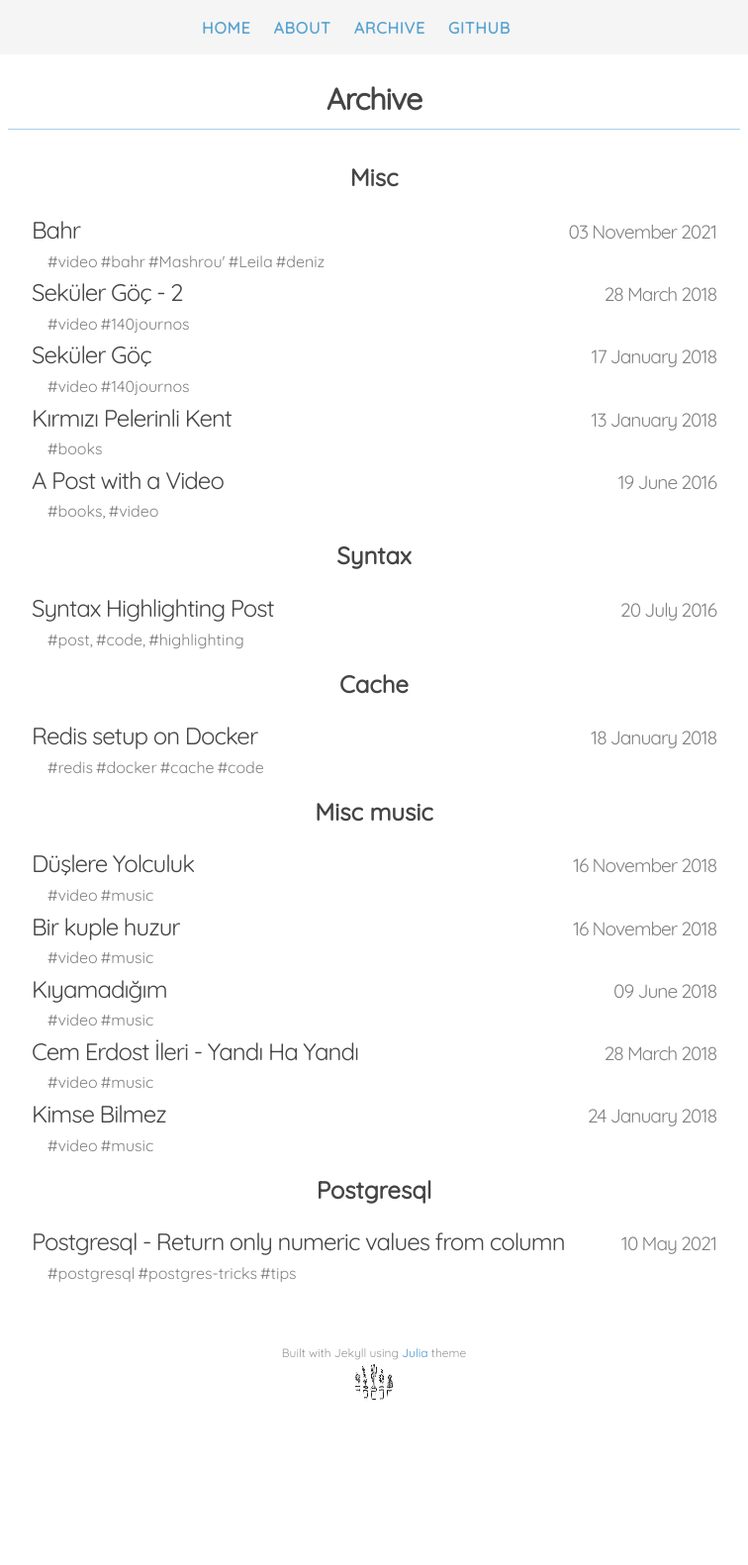
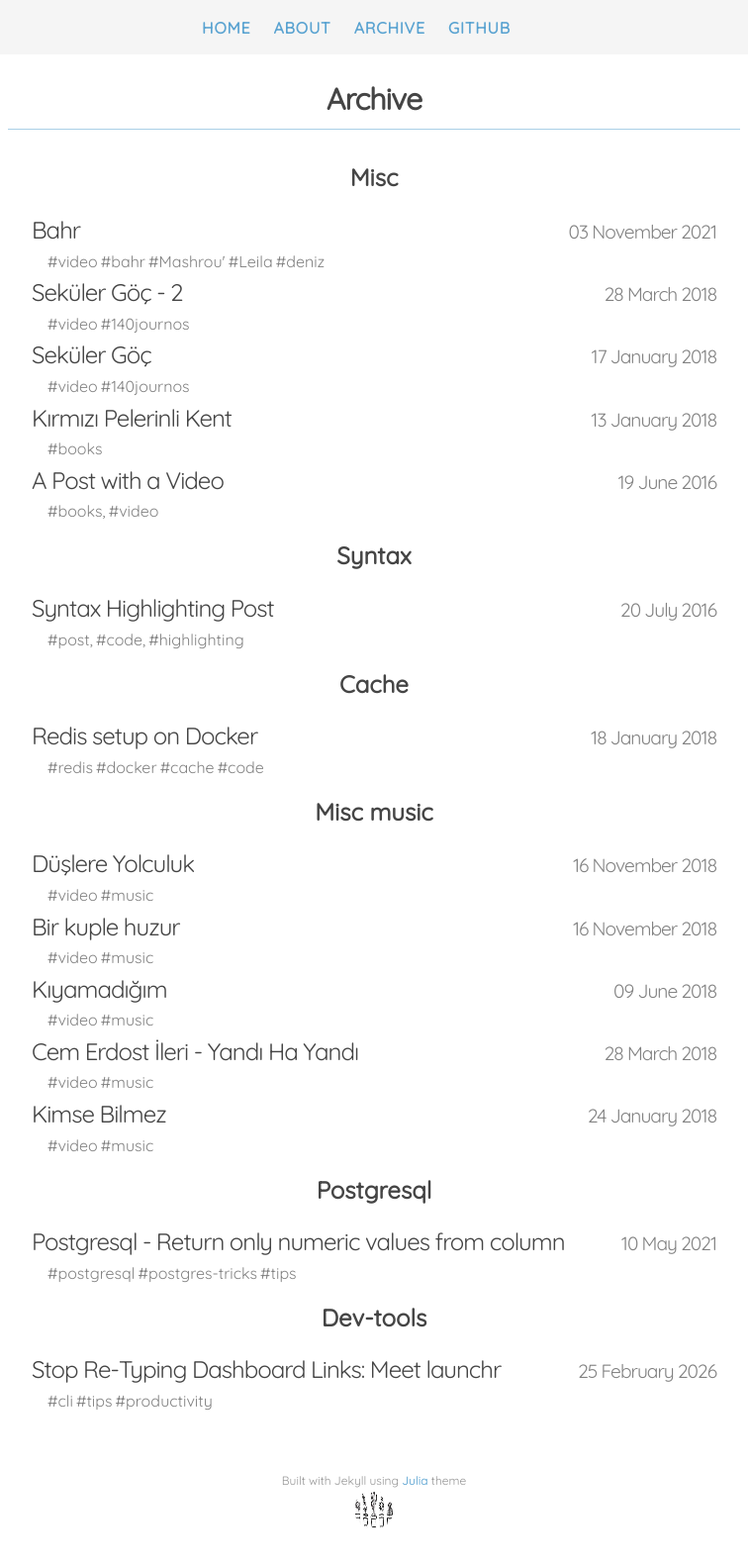
Before and after one commit to volkanto/volkanto.github.io, a Jekyll site: the page built from archive.html, in a window 1280 px wide. Shown: the whole page at 99% size, without its empty margins (262-1018 px from the left). Built offline with Jekyll 4.4.1, drawn with Linux system fonts in a browser that asks for light colours; nearby versions of some CDN libraries; before the commit the page ends 1452 px from its top, so only the background shows below that.

Commit message:
fix title of the post

```diff
--- a/_posts/2026-02-25-stop-re-typing-dashboard-links-meet-launchr.md
+++ b/_posts/2026-02-25-stop-re-typing-dashboard-links-meet-launchr.md
@@ -1,3 +1,11 @@
+---
+layout: post
+title: "Stop Re-Typing Dashboard Links: Meet launchr"
+description: "launchr helps teams open dashboards, logs, and runbook links from reusable command templates. Keep links typed, validated, and fast to execute."
+category: dev-tools
+tags: cli tips productivity
+---
+
 # Stop Re-Typing Dashboard Links: Meet launchr
 
 Most teams still open dashboards the hard way: copy a link, tweak query params, repeat.
```
